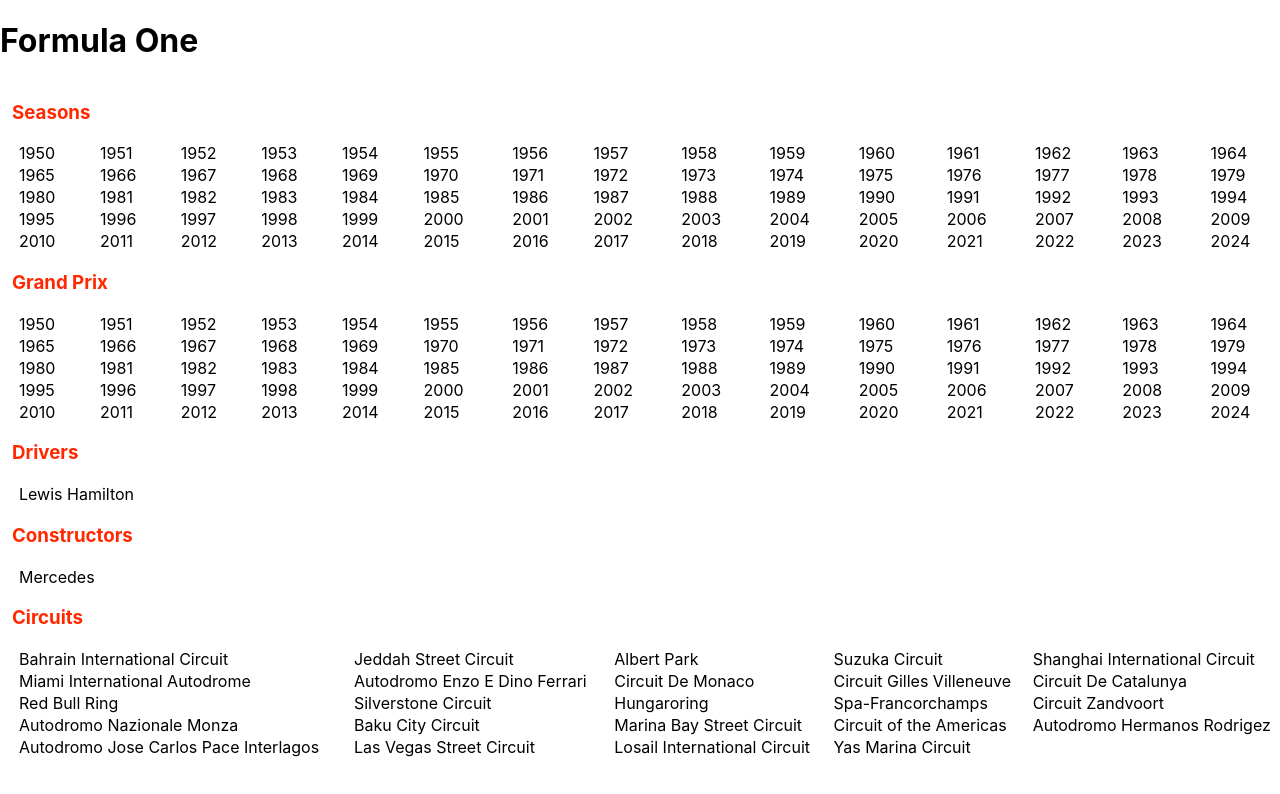
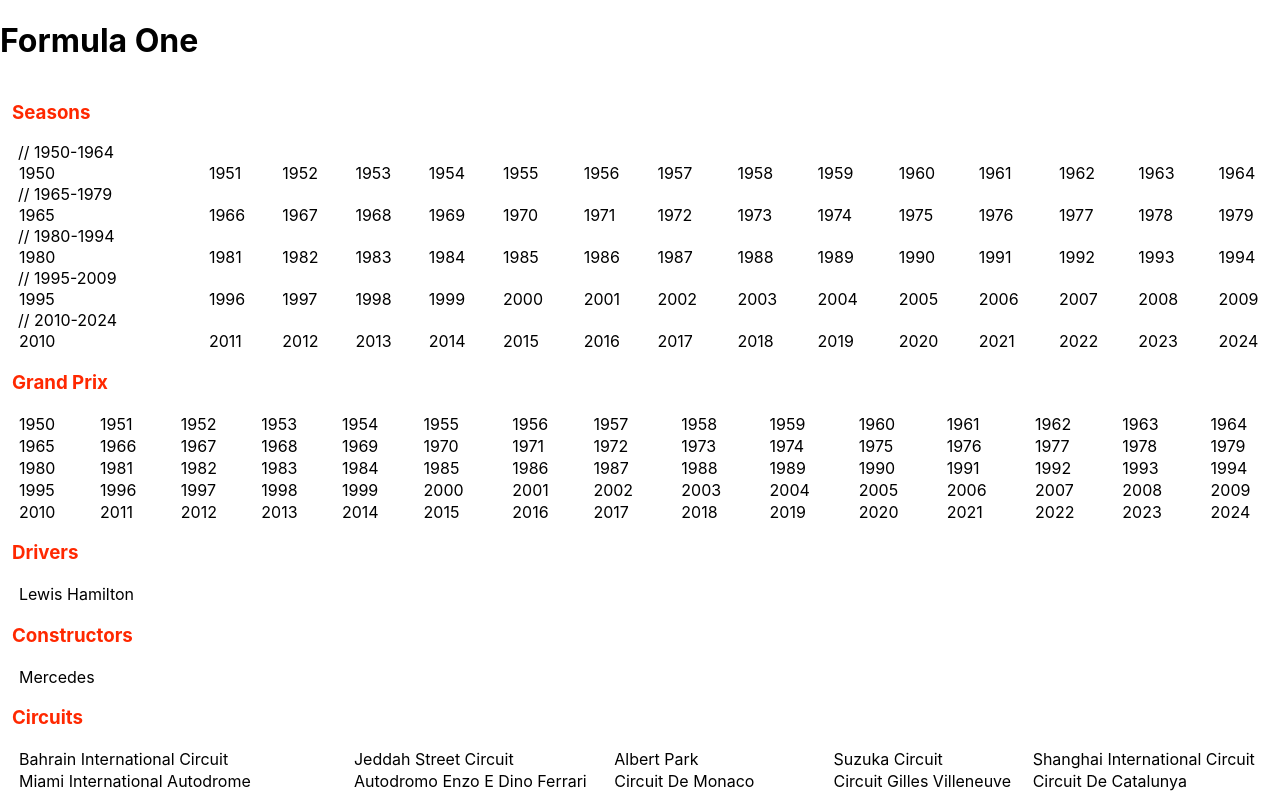
Before and after one commit to davislr2/SpeedSearch, a React (Create React App) app in the folder React/my-app/: page /F1 in a window 1280 px wide. Shown: the top 794 px of the page. Built offline with nearby package versions, Linux system fonts and the light colour scheme.

Commit message:
Updated links for seasons in F1/2/3 pages

```diff
--- a/React/my-app/src/pages/F1.js
+++ b/React/my-app/src/pages/F1.js
@@ -8,20 +8,45 @@
             <h1>Formula One</h1>
             <h3>Seasons</h3>
             <table className='seasons-table'>
+                // 1950-1964
                 <tr>
-                    <td><Link className='link' to='/F1/Seasons/1950'>1950</Link></td><td>1951</td><td>1952</td><td>1953</td><td>1954</td><td>1955</td><td>1956</td><td>1957</td><td>1958</td><td>1959</td><td>1960</td><td>1961</td><td>1962</td><td>1963</td><td>1964</td>
+                    <td><Link className='link' to='/F1/Seasons/1950'>1950</Link></td><td><Link className='link' to='/F1/Seasons/1951'>1951</Link></td><td><Link className='link' to='/F1/Seasons/1952'>1952</Link></td>
+                    <td><Link className='link' to='/F1/Seasons/1953'>1953</Link></td><td><Link className='link' to='/F1/Seasons/1954'>1954</Link></td><td><Link className='link' to='/F1/Seasons/1955'>1955</Link></td>
+                    <td><Link className='link' to='/F1/Seasons/1956'>1956</Link></td><td><Link className='link' to='/F1/Seasons/1957'>1957</Link></td><td><Link className='link' to='/F1/Seasons/1958'>1958</Link></td>
+                    <td><Link className='link' to='/F1/Seasons/1959'>1959</Link></td><td><Link className='link' to='/F1/Seasons/1960'>1960</Link></td><td><Link className='link' to='/F1/Seasons/1961'>1961</Link></td>
+                    <td><Link className='link' to='/F1/Seasons/1962'>1962</Link></td><td><Link className='link' to='/F1/Seasons/1963'>1963</Link></td><td><Link className='link' to='/F1/Seasons/1964'>1964</Link></td>
                 </tr>
+                // 1965-1979
                 <tr>
-                    <td>1965</td><td>1966</td><td>1967</td><td>1968</td><td>1969</td><td>1970</td><td>1971</td><td>1972</td><td>1973</td><td>1974</td><td>1975</td><td>1976</td><td>1977</td><td>1978</td><td>1979</td>
+                    <td><Link className='link' to='/F1/Seasons/1965'>1965</Link></td><td><Link className='link' to='/F1/Seasons/1966'>1966</Link></td><td><Link className='link' to='/F1/Seasons/1967'>1967</Link></td>
+                    <td><Link className='link' to='/F1/Seasons/1968'>1968</Link></td><td><Link className='link' to='/F1/Seasons/1969'>1969</Link></td><td><Link className='link' to='/F1/Seasons/1970'>1970</Link></td>
+                    <td><Link className='link' to='/F1/Seasons/1971'>1971</Link></td><td><Link className='link' to='/F1/Seasons/1972'>1972</Link></td><td><Link className='link' to='/F1/Seasons/1973'>1973</Link></td>
+                    <td><Link className='link' to='/F1/Seasons/1974'>1974</Link></td><td><Link className='link' to='/F1/Seasons/1975'>1975</Link></td><td><Link className='link' to='/F1/Seasons/1976'>1976</Link></td>
+                    <td><Link className='link' to='/F1/Seasons/1977'>1977</Link></td><td><Link className='link' to='/F1/Seasons/1978'>1978</Link></td><td><Link className='link' to='/F1/Seasons/1979'>1979</Link></td>
                 </tr>
+                // 1980-1994
                 <tr>
-                    <td>1980</td><td>1981</td><td>1982</td><td>1983</td><td>1984</td><td>1985</td><td>1986</td><td>1987</td><td>1988</td><td>1989</td><td>1990</td><td>1991</td><td>1992</td><td>1993</td><td>1994</td>
+                    <td><Link className='link' to='/F1/Seasons/1980'>1980</Link></td><td><Link className='link' to='/F1/Seasons/1981'>1981</Link></td><td><Link className='link' to='/F1/Seasons/1982'>1982</Link></td>
+                    <td><Link className='link' to='/F1/Seasons/1983'>1983</Link></td><td><Link className='link' to='/F1/Seasons/1984'>1984</Link></td><td><Link className='link' to='/F1/Seasons/1985'>1985</Link></td>
+                    <td><Link className='link' to='/F1/Seasons/1986'>1986</Link></td><td><Link className='link' to='/F1/Seasons/1987'>1987</Link></td><td><Link className='link' to='/F1/Seasons/1988'>1988</Link></td>
+                    <td><Link className='link' to='/F1/Seasons/1989'>1989</Link></td><td><Link className='link' to='/F1/Seasons/1990'>1990</Link></td><td><Link className='link' to='/F1/Seasons/1991'>1991</Link></td>
+                    <td><Link className='link' to='/F1/Seasons/1992'>1992</Link></td><td><Link className='link' to='/F1/Seasons/1993'>1993</Link></td><td><Link className='link' to='/F1/Seasons/1994'>1994</Link></td>
                 </tr>
+                // 1995-2009
                 <tr>
-                    <td>1995</td><td>1996</td><td>1997</td><td>1998</td><td>1999</td><td>2000</td><td>2001</td><td>2002</td><td>2003</td><td>2004</td><td>2005</td><td>2006</td><td>2007</td><td>2008</td><td>2009</td>
+                    <td><Link className='link' to='/F1/Seasons/1995'>1995</Link></td><td><Link className='link' to='/F1/Seasons/1996'>1996</Link></td><td><Link className='link' to='/F1/Seasons/1997'>1997</Link></td>
+                    <td><Link className='link' to='/F1/Seasons/1998'>1998</Link></td><td><Link className='link' to='/F1/Seasons/1999'>1999</Link></td><td><Link className='link' to='/F1/Seasons/2000'>2000</Link></td>
+                    <td><Link className='link' to='/F1/Seasons/2001'>2001</Link></td><td><Link className='link' to='/F1/Seasons/2002'>2002</Link></td><td><Link className='link' to='/F1/Seasons/2003'>2003</Link></td>
+                    <td><Link className='link' to='/F1/Seasons/2004'>2004</Link></td><td><Link className='link' to='/F1/Seasons/2005'>2005</Link></td><td><Link className='link' to='/F1/Seasons/2006'>2006</Link></td>
+                    <td><Link className='link' to='/F1/Seasons/2007'>2007</Link></td><td><Link className='link' to='/F1/Seasons/2008'>2008</Link></td><td><Link className='link' to='/F1/Seasons/2009'>2009</Link></td>
                 </tr>
+                // 2010-2024
                 <tr>
-                    <td>2010</td><td>2011</td><td>2012</td><td>2013</td><td>2014</td><td>2015</td><td>2016</td><td>2017</td><td>2018</td><td>2019</td><td>2020</td><td>2021</td><td>2022</td><td>2023</td><td>2024</td>
+                    <td><Link className='link' to='/F1/Seasons/2010'>2010</Link></td><td><Link className='link' to='/F1/Seasons/2011'>2011</Link></td><td><Link className='link' to='/F1/Seasons/2012'>2012</Link></td>
+                    <td><Link className='link' to='/F1/Seasons/2013'>2013</Link></td><td><Link className='link' to='/F1/Seasons/2014'>2014</Link></td><td><Link className='link' to='/F1/Seasons/2015'>2015</Link></td>
+                    <td><Link className='link' to='/F1/Seasons/2016'>2016</Link></td><td><Link className='link' to='/F1/Seasons/2017'>2017</Link></td><td><Link className='link' to='/F1/Seasons/2018'>2018</Link></td>
+                    <td><Link className='link' to='/F1/Seasons/2019'>2019</Link></td><td><Link className='link' to='/F1/Seasons/2020'>2020</Link></td><td><Link className='link' to='/F1/Seasons/2021'>2021</Link></td>
+                    <td><Link className='link' to='/F1/Seasons/2022'>2022</Link></td><td><Link className='link' to='/F1/Seasons/2023'>2023</Link></td><td><Link className='link' to='/F1/Seasons/2024'>2024</Link></td>
                 </tr>
             </table>
 
--- a/React/my-app/src/pages/F2.js
+++ b/React/my-app/src/pages/F2.js
@@ -1,4 +1,5 @@
 import React from 'react';
+import {Link} from 'react-router-dom';
 import '../styles/F2.css';
 
 function F2(){
@@ -8,38 +9,16 @@
             <h3>Seasons</h3>
             <table className='seasons-table'>
                 <tr>
-                    <td>1950</td><td>1951</td><td>1952</td><td>1953</td><td>1954</td><td>1955</td><td>1956</td><td>1957</td><td>1958</td><td>1959</td><td>1960</td><td>1961</td><td>1962</td><td>1963</td><td>1964</td>
-                </tr>
-                <tr>
-                    <td>1965</td><td>1966</td><td>1967</td><td>1968</td><td>1969</td><td>1970</td><td>1971</td><td>1972</td><td>1973</td><td>1974</td><td>1975</td><td>1976</td><td>1977</td><td>1978</td><td>1979</td>
-                </tr>
-                <tr>
-                    <td>1980</td><td>1981</td><td>1982</td><td>1983</td><td>1984</td><td>1985</td><td>1986</td><td>1987</td><td>1988</td><td>1989</td><td>1990</td><td>1991</td><td>1992</td><td>1993</td><td>1994</td>
-                </tr>
-                <tr>
-                    <td>1995</td><td>1996</td><td>1997</td><td>1998</td><td>1999</td><td>2000</td><td>2001</td><td>2002</td><td>2003</td><td>2004</td><td>2005</td><td>2006</td><td>2007</td><td>2008</td><td>2009</td>
-                </tr>
-                <tr>
-                    <td>2010</td><td>2011</td><td>2012</td><td>2013</td><td>2014</td><td>2015</td><td>2016</td><td>2017</td><td>2018</td><td>2019</td><td>2020</td><td>2021</td><td>2022</td><td>2023</td><td>2024</td>
+                   <td><Link className='link' to='/F2/Seasons/2017'>2017</Link></td><td><Link className='link' to='/F2/Seasons/2018'>2018</Link></td><td><Link className='link' to='/F2/Seasons/2019'>2019</Link></td>
+                   <td><Link className='link' to='/F2/Seasons/2020'>2020</Link></td><td><Link className='link' to='/F2/Seasons/2021'>2021</Link></td><td><Link className='link' to='/F2/Seasons/2022'>2022</Link></td>
+                   <td><Link className='link' to='/F2/Seasons/2023'>2023</Link></td><td><Link className='link' to='/F2/Seasons/2024'>2024</Link></td>
                 </tr>
             </table>
 
             <h3>Grand Prix</h3>
             <table className='gp-table'>
                 <tr>
-                    <td>1950</td><td>1951</td><td>1952</td><td>1953</td><td>1954</td><td>1955</td><td>1956</td><td>1957</td><td>1958</td><td>1959</td><td>1960</td><td>1961</td><td>1962</td><td>1963</td><td>1964</td>
-                </tr>
-                <tr>
-                    <td>1965</td><td>1966</td><td>1967</td><td>1968</td><td>1969</td><td>1970</td><td>1971</td><td>1972</td><td>1973</td><td>1974</td><td>1975</td><td>1976</td><td>1977</td><td>1978</td><td>1979</td>
-                </tr>
-                <tr>
-                    <td>1980</td><td>1981</td><td>1982</td><td>1983</td><td>1984</td><td>1985</td><td>1986</td><td>1987</td><td>1988</td><td>1989</td><td>1990</td><td>1991</td><td>1992</td><td>1993</td><td>1994</td>
-                </tr>
-                <tr>
-                    <td>1995</td><td>1996</td><td>1997</td><td>1998</td><td>1999</td><td>2000</td><td>2001</td><td>2002</td><td>2003</td><td>2004</td><td>2005</td><td>2006</td><td>2007</td><td>2008</td><td>2009</td>
-                </tr>
-                <tr>
-                    <td>2010</td><td>2011</td><td>2012</td><td>2013</td><td>2014</td><td>2015</td><td>2016</td><td>2017</td><td>2018</td><td>2019</td><td>2020</td><td>2021</td><td>2022</td><td>2023</td><td>2024</td>
+                    <td>2017</td><td>2018</td><td>2019</td><td>2020</td><td>2021</td><td>2022</td><td>2023</td><td>2024</td>
                 </tr>
             </table>
 
--- a/React/my-app/src/pages/F3.js
+++ b/React/my-app/src/pages/F3.js
@@ -1,4 +1,5 @@
 import React from 'react';
+import {Link} from 'react-router-dom';
 import '../styles/F3.css';
 
 function F3(){
@@ -8,19 +9,8 @@
             <h3>Seasons</h3>
             <table className='seasons-table'>
                 <tr>
-                    <td>1950</td><td>1951</td><td>1952</td><td>1953</td><td>1954</td><td>1955</td><td>1956</td><td>1957</td><td>1958</td><td>1959</td><td>1960</td><td>1961</td><td>1962</td><td>1963</td><td>1964</td>
-                </tr>
-                <tr>
-                    <td>1965</td><td>1966</td><td>1967</td><td>1968</td><td>1969</td><td>1970</td><td>1971</td><td>1972</td><td>1973</td><td>1974</td><td>1975</td><td>1976</td><td>1977</td><td>1978</td><td>1979</td>
-                </tr>
-                <tr>
-                    <td>1980</td><td>1981</td><td>1982</td><td>1983</td><td>1984</td><td>1985</td><td>1986</td><td>1987</td><td>1988</td><td>1989</td><td>1990</td><td>1991</td><td>1992</td><td>1993</td><td>1994</td>
-                </tr>
-                <tr>
-                    <td>1995</td><td>1996</td><td>1997</td><td>1998</td><td>1999</td><td>2000</td><td>2001</td><td>2002</td><td>2003</td><td>2004</td><td>2005</td><td>2006</td><td>2007</td><td>2008</td><td>2009</td>
-                </tr>
-                <tr>
-                    <td>2010</td><td>2011</td><td>2012</td><td>2013</td><td>2014</td><td>2015</td><td>2016</td><td>2017</td><td>2018</td><td>2019</td><td>2020</td><td>2021</td><td>2022</td><td>2023</td><td>2024</td>
+                    <td><Link className='link' to='/F3/Seasons/2019'>2019</Link></td><td><Link className='link' to='/F3/Seasons/2020'>2020</Link></td><td><Link className='link' to='/F3/Seasons/2021'>2021</Link></td>
+                    <td><Link className='link' to='/F3/Seasons/2022'>2022</Link></td><td><Link className='link' to='/F3/Seasons/2023'>2023</Link></td><td><Link className='link' to='/F3/Seasons/2024'>2024</Link></td>
                 </tr>
             </table>
 
```
Also changed, not shown: 1 other file (tests, documents, lock files or other folders).
